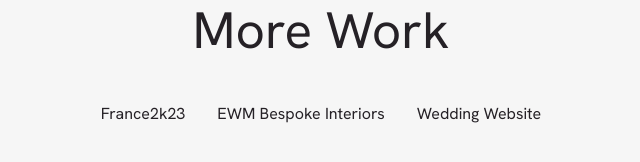
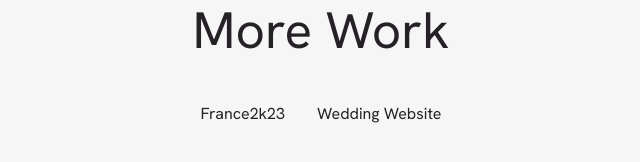
Before and after one commit to ccoutts2/portfolio_v2, a Next.js app: page /work/ewm-bespoke-interiors in a window 1280 px wide. Shown: the part 6903-7065 px from the top of the page, without its empty margins (319-959 px from the left). Built offline with nearby package versions, Linux system fonts and the light colour scheme.

Commit message:
Add filter functionality to remove current work from more work

```diff
--- a/src/app/work/[workId]/page.tsx
+++ b/src/app/work/[workId]/page.tsx
@@ -52,6 +52,10 @@ export default function Page({ params }: WorkPageProps) {
       </div>
     );
   }
+
+  const filterdList = Object.values(workDetails).filter(
+    (currentWork) => currentWork.slug !== workId
+  );
 
   return (
     <main>
@@ -243,7 +247,7 @@ export default function Page({ params }: WorkPageProps) {
         </h3>
 
         <ul className="flex flex-col md:flex-row justify-center items-center gap-8 py-8">
-          {Object.values(workDetails).map(({ title, slug, id }) => (
+          {filterdList.map(({ title, slug, id }) => (
             <li key={id}>
               <TransitionLink underline href={`/work/${slug}`}>
                 <SlideUp delay={id * 0.1}>{title}</SlideUp>
```
